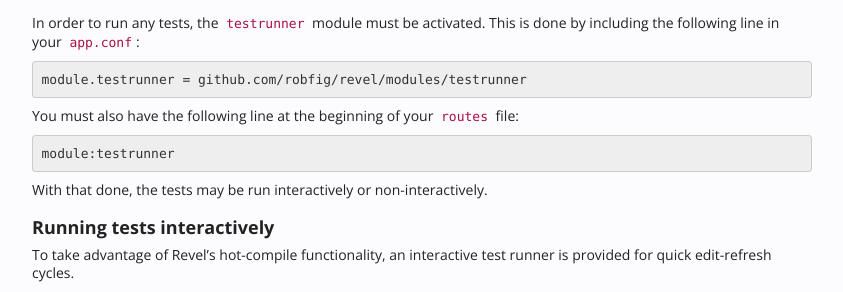
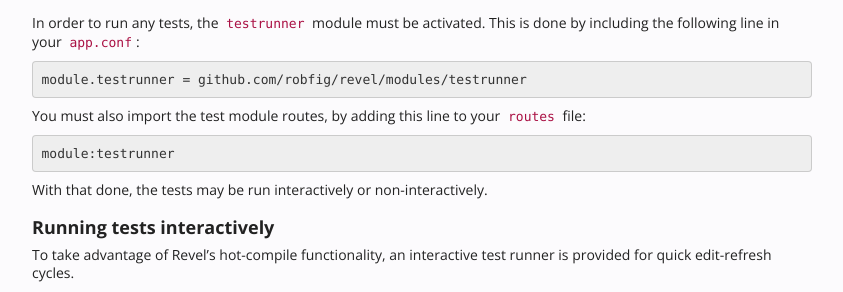
Before and after one commit to revel/revel, a Jekyll site: the page built from manual/testing.md, in a window 1280 px wide and 900 px high, scrolled down 1536 px. Shown: the part 154-446 px from the top of the window, without its empty margins (298-1141 px from the left). Built offline with Jekyll 4.4.1, drawn with Linux system fonts in a browser that asks for light colours.

Commit message:
Update testing.md

```diff
--- a/manual/testing.md
+++ b/manual/testing.md
@@ -94,7 +94,7 @@ In order to run any tests, the `testrunner` module must be activated.  This is d
 
 	module.testrunner = github.com/robfig/revel/modules/testrunner
 
-You must also have the following line at the beginning of your `routes` file:
+You must also import the test module routes, by adding this line to your `routes` file:
 
 	module:testrunner
 
```
